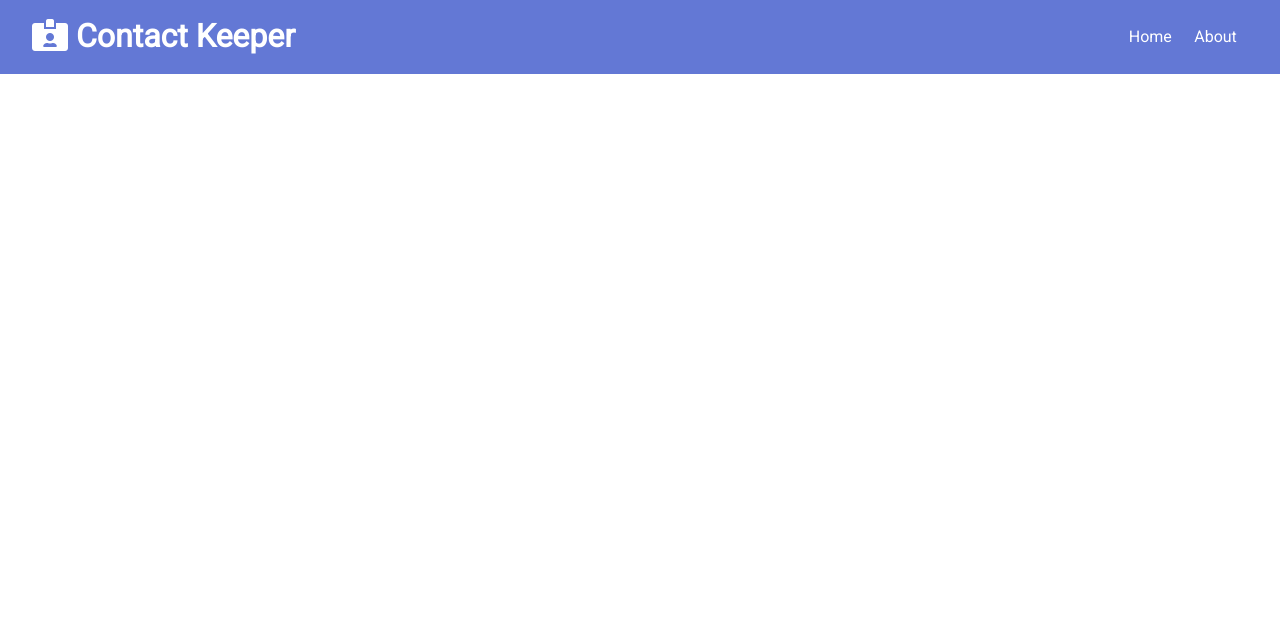
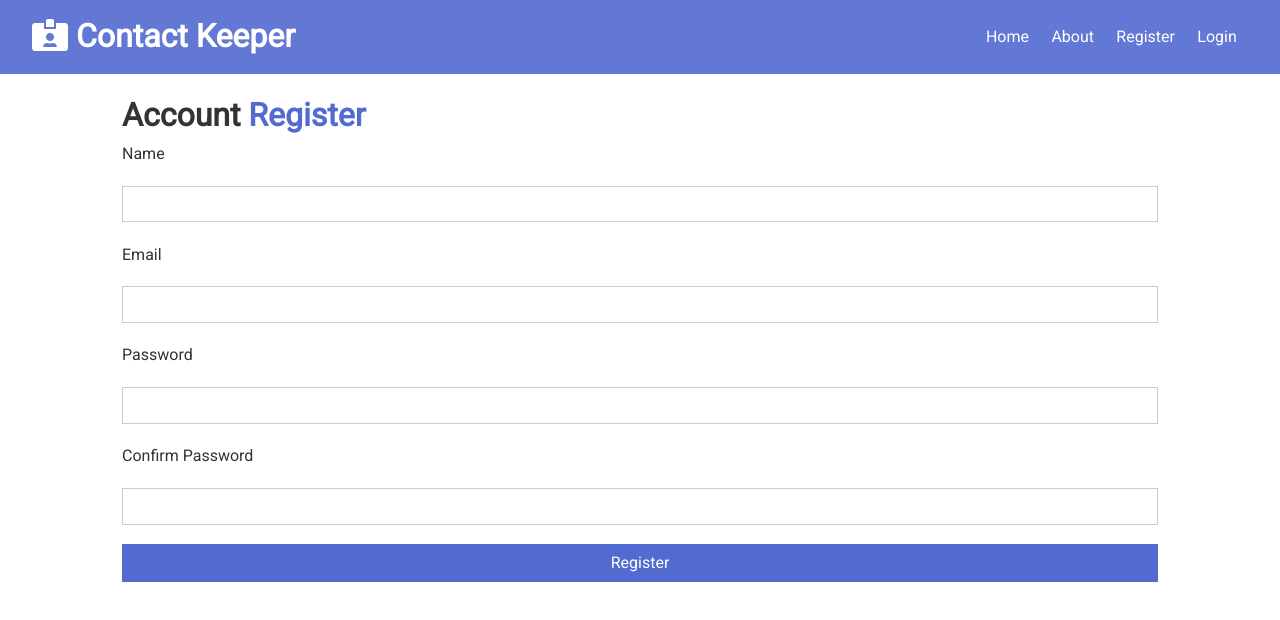
Before and after one commit to marketerly/contact-keeper, a React (Create React App) app in the folder client/: page /register in a window 1280 px wide. Shown: the top 620 px of the page. Built offline with nearby package versions, Linux system fonts and the light colour scheme.

Commit message:
2. Register & Login Forms

```diff
--- a/client/src/App.js
+++ b/client/src/App.js
@@ -5,6 +5,9 @@
 import Navbar from './components/layout/Navbar';
 import Home from './components/pages/Home';
 import About from './components/pages/About';
+import Register from './components/auth/Register';
+import Login from './components/auth/Login';
+
 import ContactState from './context/contact/ContactState';
 import AuthState from './context/auth/AuthState';
 
@@ -19,6 +22,12 @@
                             <Switch>
                                 <Route exact path='/' component={Home} />
                                 <Route exact path='/about' component={About} />
+                                <Route
+                                    exact
+                                    path='/register'
+                                    component={Register}
+                                />
+                                <Route exact path='/login' component={Login} />
                             </Switch>
                         </div>
                     </Fragment>
--- /dev/null
+++ b/client/src/components/auth/Login.js
@@ -0,0 +1,54 @@
+import React, { useState } from 'react';
+
+const Login = () => {
+    const [user, setUser] = useState({
+        email: '',
+        password: '',
+    });
+
+    const { email, password } = user;
+
+    const onChange = e => {
+        setUser({ ...user, [e.target.name]: e.target.value });
+    };
+
+    const onSubmit = e => {
+        e.preventDefault();
+        console.log('Login Submit');
+    };
+
+    return (
+        <div className='form-conotainer'>
+            <h1>
+                Account <span className='text-primary'>Login</span>
+            </h1>
+            <form onSubmit={onSubmit}>
+                <div className='form-group'>
+                    <label htmlFor='email'>Email</label>
+                    <input
+                        type='email'
+                        name='email'
+                        value={email}
+                        onChange={onChange}
+                    />
+                </div>
+                <div className='form-group'>
+                    <label htmlFor='password'>Password</label>
+                    <input
+                        type='password'
+                        name='password'
+                        value={password}
+                        onChange={onChange}
+                    />
+                </div>
+                <input
+                    type='submit'
+                    value='Login'
+                    className='btn btn-primary btn-block'
+                />
+            </form>
+        </div>
+    );
+};
+
+export default Login;
--- /dev/null
+++ b/client/src/components/auth/Register.js
@@ -0,0 +1,75 @@
+import React, { useState } from 'react';
+
+const Register = () => {
+    const [user, setUser] = useState({
+        name: '',
+        email: '',
+        password: '',
+        password2: '',
+    });
+
+    const { name, email, password, password2 } = user;
+
+    const onChange = e => {
+        setUser({ ...user, [e.target.name]: e.target.value });
+    };
+
+    const onSubmit = e => {
+        e.preventDefault();
+        console.log('Register Submit');
+    };
+
+    return (
+        <div className='form-conotainer'>
+            <h1>
+                Account <span className='text-primary'>Register</span>
+            </h1>
+            <form onSubmit={onSubmit}>
+                <div className='form-group'>
+                    <label htmlFor='name'>Name</label>
+                    <input
+                        type='text'
+                        name='name'
+                        value={name}
+                        onChange={onChange}
+                    />
+                </div>
+
+                <div className='form-group'>
+                    <label htmlFor='email'>Email</label>
+                    <input
+                        type='email'
+                        name='email'
+                        value={email}
+                        onChange={onChange}
+                    />
+                </div>
+                <div className='form-group'>
+                    <label htmlFor='password'>Password</label>
+                    <input
+                        type='password'
+                        name='password'
+                        value={password}
+                        onChange={onChange}
+                    />
+                </div>
+                <div className='form-group'>
+                    <label htmlFor='password2'>Confirm Password</label>
+                    <input
+                        type='password'
+                        name='password2'
+                        value={password2}
+                        onChange={onChange}
+                    />
+                </div>
+                <input
+                    type='submit'
+                    value='Register'
+                    className='btn btn-primary btn-block'
+                />
+            </form>
+        </div>
+    );
+};
+
+export default Register;
--- a/client/src/components/layout/Navbar.js
+++ b/client/src/components/layout/Navbar.js
@@ -15,6 +15,12 @@
                 <li>
                     <Link to='/About'>About</Link>
                 </li>
+                <li>
+                    <Link to='/Register'>Register</Link>
+                </li>
+                <li>
+                    <Link to='/Login'>Login</Link>
+                </li>
             </ul>
         </div>
     );
```
